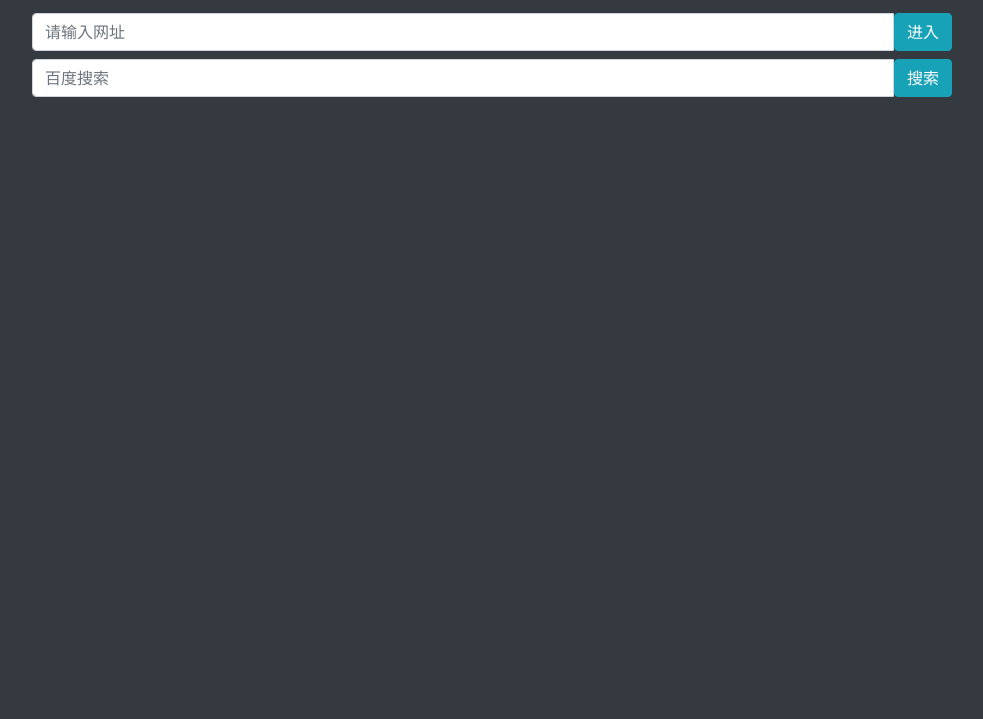
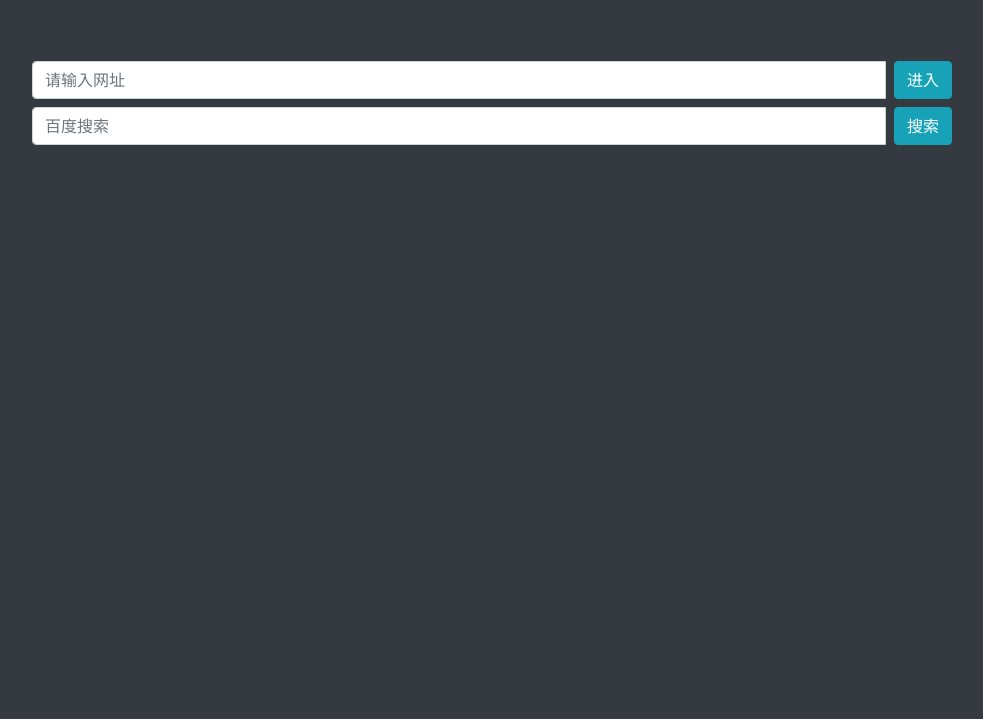
Before and after one commit to lixinyang123/CrawlerGenerator, an Electron app: page wwwroot/view/index.html in a window 1366 px wide. Shown: the part 81-800 px from the top of the page, without its empty margins (191-1174 px from the left). Drawn offline with nearby package versions, Linux system fonts and the light colour scheme.

Commit message:
完善界面

```diff
--- a/wwwroot/view/index.html
+++ b/wwwroot/view/index.html
@@ -18,12 +18,13 @@
             </div>
         </div>
     </div>
-    <div class="container">
+
+    <div class="container mt-5">
         <div class="row">
             <div class="col-lg-10 m-auto">
                 <div class="input-group">
                     <input type="text" class="form-control" placeholder="请输入网址" id="url">
-                    <span class="input-group-btn">
+                    <span class="input-group-btn  ml-2">
                         <button onclick="openurl()" class="btn btn-info">进入</button>
                     </span>
                 </div>
@@ -33,7 +34,8 @@
             <div class="col-lg-10 m-auto">
                 <div class="input-group">
                     <input type="text" class="form-control" placeholder="百度搜索" id="baidukeyword" name="url">
-                    <span class="input-group-btn">
+
+                    <span class="input-group-btn ml-2">
                         <button onclick="search()" class="btn btn-info">搜索</button>
                     </span>
                 </div>
```
